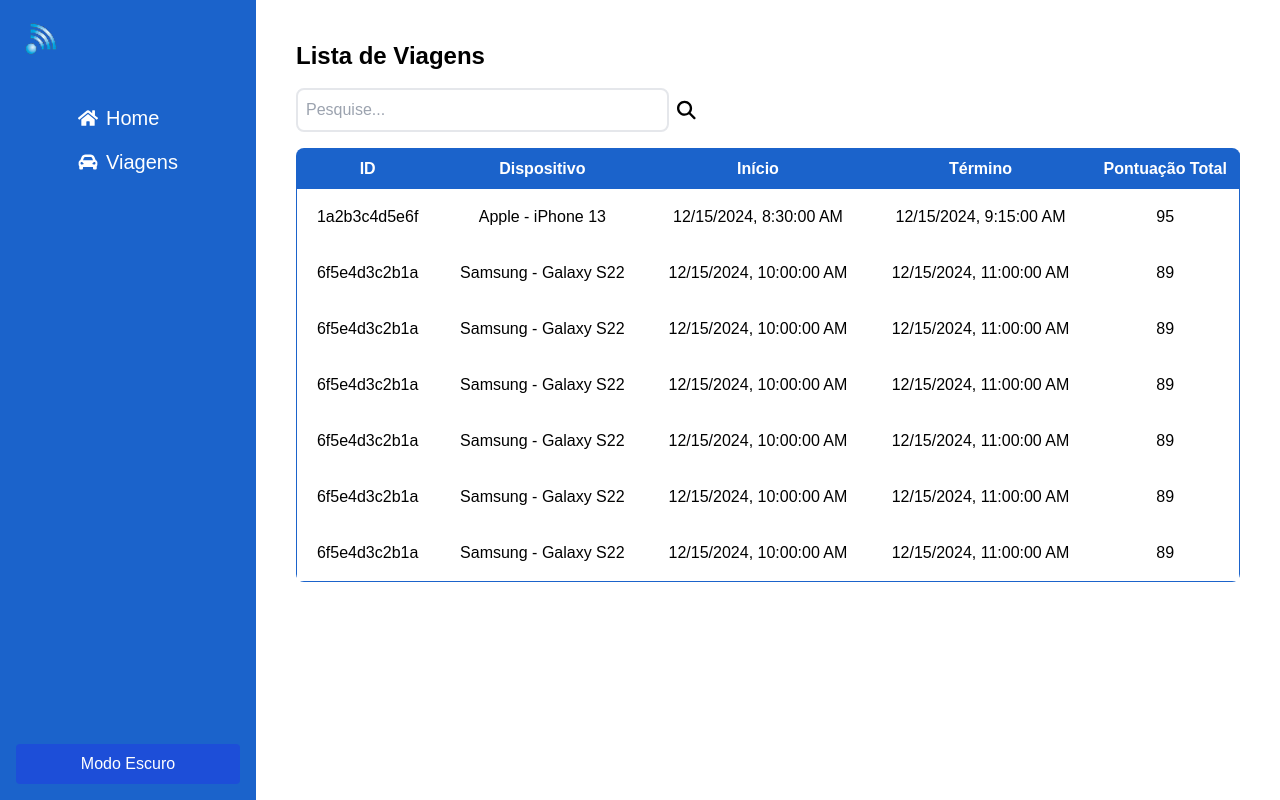
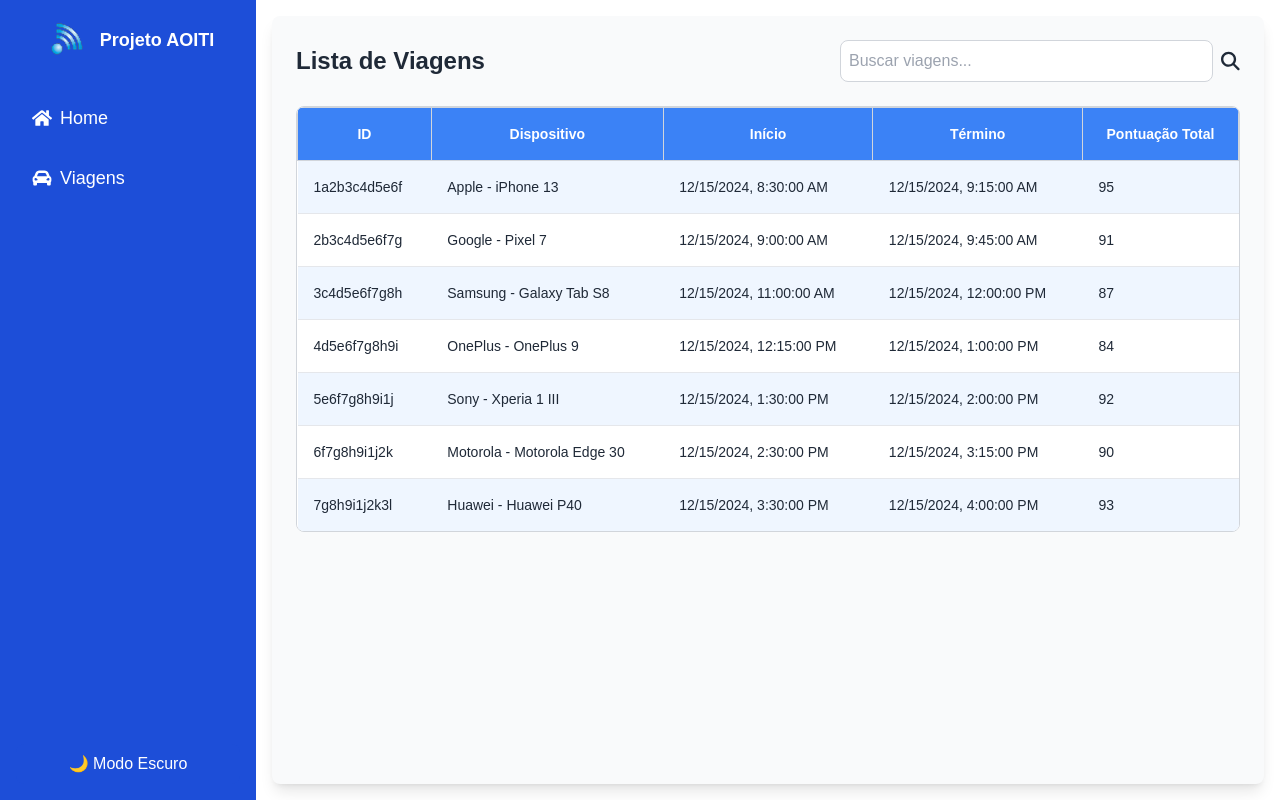
Before and after one commit to JonathasVeras/aioti-web, a Next.js app: page /travels in a window 1280 px wide. Built offline with nearby package versions, Linux system fonts and the light colour scheme.

Commit message:
ajuste do navbar e tabela

```diff
--- a/src/app/page.tsx
+++ b/src/app/page.tsx
@@ -1,7 +1,17 @@
 export default function Home() {
   return (
-    <div className="grid grid-rows-[20px_1fr_20px] items-center justify-items-center min-h-screen p-8 pb-20 gap-16 sm:p-20 font-[family-name:var(--font-geist-sans)]">
-      <p className="bg-primary p-2 m-2 rounded-lg">Home!</p>
+    <div className="grid grid-rows-[auto_1fr_auto] items-center justify-items-center min-h-screen p-8 gap-8 bg-gray-50 dark:bg-gray-900 text-gray-800 dark:text-gray-200 font-[family-name:var(--font-geist-sans)]">
+      {/* Cabeçalho */}
+      <header className="w-full text-center">
+        <h1 className="text-3xl font-bold">Bem-vindo à Home!</h1>
+      </header>
+
+      {/* Conteúdo principal */}
+      <main className="w-full max-w-4xl p-6 bg-white dark:bg-gray-800 rounded-lg shadow-lg">
+        <p className="text-center text-lg">
+          Esta é a página inicial.
+        </p>
+      </main>
     </div>
   );
 }
--- a/src/app/travels/mockData.ts
+++ b/src/app/travels/mockData.ts
@@ -16,7 +16,7 @@ interface Travel {
     turnsScore: number;
   }
 
-export const mockData: Travel[] = [
+  export const mockData: Travel[] = [
     {
       id: "1a2b3c4d5e6f",
       tenantId: "1a2b3c4d756f",
@@ -31,81 +31,81 @@ export const mockData: Travel[] = [
       turnsScore: 90,
     },
     {
-      id: "6f5e4d3c2b1a",
+      id: "2b3c4d5e6f7g",
       tenantId: "1a2b3c4d756f",
-      device: { type: "smartphone", model: "Galaxy S22", vendor: "Samsung" },
-      startTravel: "2024-12-15T10:00:00Z",
-      endTravel: "2024-12-15T11:00:00Z",
-      totalScore: 89,
-      brakingScore: 87,
+      device: { type: "smartphone", model: "Pixel 7", vendor: "Google" },
+      startTravel: "2024-12-15T09:00:00Z",
+      endTravel: "2024-12-15T09:45:00Z",
+      totalScore: 91,
+      brakingScore: 85,
       accelerationScore: 88,
-      speedScore: 85,
-      distractionsScore: 91,
-      turnsScore: 86,
+      speedScore: 92,
+      distractionsScore: 94,
+      turnsScore: 89,
     },
     {
-      id: "6f5e4d3c2b1a",
+      id: "3c4d5e6f7g8h",
       tenantId: "1a2b3c4d756f",
-      device: { type: "smartphone", model: "Galaxy S22", vendor: "Samsung" },
-      startTravel: "2024-12-15T10:00:00Z",
-      endTravel: "2024-12-15T11:00:00Z",
-      totalScore: 89,
-      brakingScore: 87,
-      accelerationScore: 88,
-      speedScore: 85,
+      device: { type: "tablet", model: "Galaxy Tab S8", vendor: "Samsung" },
+      startTravel: "2024-12-15T11:00:00Z",
+      endTravel: "2024-12-15T12:00:00Z",
+      totalScore: 87,
+      brakingScore: 82,
+      accelerationScore: 84,
+      speedScore: 89,
       distractionsScore: 91,
-      turnsScore: 86,
+      turnsScore: 88,
     },
     {
-      id: "6f5e4d3c2b1a",
-      tenantId: "1a2b3c4d756f",
-      device: { type: "smartphone", model: "Galaxy S22", vendor: "Samsung" },
-      startTravel: "2024-12-15T10:00:00Z",
-      endTravel: "2024-12-15T11:00:00Z",
-      totalScore: 89,
-      brakingScore: 87,
-      accelerationScore: 88,
-      speedScore: 85,
-      distractionsScore: 91,
-      turnsScore: 86,
+      id: "4d5e6f7g8h9i",
+      tenantId: "2b3c4d5e6f7g",
+      device: { type: "smartphone", model: "OnePlus 9", vendor: "OnePlus" },
+      startTravel: "2024-12-15T12:15:00Z",
+      endTravel: "2024-12-15T13:00:00Z",
+      totalScore: 84,
+      brakingScore: 80,
+      accelerationScore: 85,
+      speedScore: 88,
+      distractionsScore: 87,
+      turnsScore: 83,
     },
     {
-      id: "6f5e4d3c2b1a",
-      tenantId: "1a2b3c4d756f",
-      device: { type: "smartphone", model: "Galaxy S22", vendor: "Samsung" },
-      startTravel: "2024-12-15T10:00:00Z",
-      endTravel: "2024-12-15T11:00:00Z",
-      totalScore: 89,
-      brakingScore: 87,
-      accelerationScore: 88,
-      speedScore: 85,
-      distractionsScore: 91,
-      turnsScore: 86,
+      id: "5e6f7g8h9i1j",
+      tenantId: "3c4d5e6f7g8h",
+      device: { type: "smartphone", model: "Xperia 1 III", vendor: "Sony" },
+      startTravel: "2024-12-15T13:30:00Z",
+      endTravel: "2024-12-15T14:00:00Z",
+      totalScore: 92,
+      brakingScore: 89,
+      accelerationScore: 91,
+      speedScore: 95,
+      distractionsScore: 93,
+      turnsScore: 90,
     },
     {
-      id: "6f5e4d3c2b1a",
-      tenantId: "1a2b3c4d756f",
-      device: { type: "smartphone", model: "Galaxy S22", vendor: "Samsung" },
-      startTravel: "2024-12-15T10:00:00Z",
-      endTravel: "2024-12-15T11:00:00Z",
-      totalScore: 89,
-      brakingScore: 87,
-      accelerationScore: 88,
-      speedScore: 85,
-      distractionsScore: 91,
-      turnsScore: 86,
+      id: "6f7g8h9i1j2k",
+      tenantId: "4d5e6f7g8h9i",
+      device: { type: "smartphone", model: "Motorola Edge 30", vendor: "Motorola" },
+      startTravel: "2024-12-15T14:30:00Z",
+      endTravel: "2024-12-15T15:15:00Z",
+      totalScore: 90,
+      brakingScore: 86,
+      accelerationScore: 90,
+      speedScore: 92,
+      distractionsScore: 94,
+      turnsScore: 88,
     },
     {
-      id: "6f5e4d3c2b1a",
-      tenantId: "1a2b3c4d756f",
-      device: { type: "smartphone", model: "Galaxy S22", vendor: "Samsung" },
-      startTravel: "2024-12-15T10:00:00Z",
-      endTravel: "2024-12-15T11:00:00Z",
-      totalScore: 89,
-      brakingScore: 87,
-      accelerationScore: 88,
-      speedScore: 85,
-      distractionsScore: 91,
-      turnsScore: 86,
+      id: "7g8h9i1j2k3l",
+      tenantId: "5e6f7g8h9i1j",
+      device: { type: "smartphone", model: "Huawei P40", vendor: "Huawei" },
+      startTravel: "2024-12-15T15:30:00Z",
+      endTravel: "2024-12-15T16:00:00Z",
+      totalScore: 93,
+      brakingScore: 90,
+      accelerationScore: 92,
+      speedScore: 94,
+      distractionsScore: 95,
+      turnsScore: 91,
     },
   ];
--- a/src/components/Navbar.tsx
+++ b/src/components/Navbar.tsx
@@ -2,16 +2,18 @@
 import Image from "next/image";
 import Link from "next/link";
 import React, { useState, useEffect } from "react";
-import { FaHome } from "react-icons/fa";
-import { FaCarAlt } from "react-icons/fa";
+import { FaHome, FaCarAlt, FaBars, FaTimes } from "react-icons/fa";
 
-export const linkPersonalization: string = `hover:bg-blue-700 dark:hover:bg-gray-700 rounded text-xl`
-export const buttonDivPersonalization: string = `flex items-center gap-2`
+const linkPersonalization: string = `
+  flex items-center gap-2 text-lg
+  hover:bg-blue-600 dark:hover:bg-gray-600
+  px-4 py-2 rounded-lg transition-all duration-200
+`;
 
 const Navbar: React.FC = () => {
   const [darkMode, setDarkMode] = useState(false);
+  const [isMobileMenuOpen, setIsMobileMenuOpen] = useState(false);
 
-  // Salva o estado do modo no localStorage e aplica a classe no HTML
   useEffect(() => {
     if (darkMode) {
       document.documentElement.classList.add("dark");
@@ -22,7 +24,6 @@ const Navbar: React.FC = () => {
     }
   }, [darkMode]);
 
-  // Carrega o estado inicial do modo
   useEffect(() => {
     const theme = localStorage.getItem("theme");
     if (theme === "dark") {
@@ -31,10 +32,12 @@ const Navbar: React.FC = () => {
   }, []);
 
   return (
-    <nav className="bg-primary dark:bg-primary-dark text-white dark:text-gray-100">
+    <nav className=" bg-blue-700 dark:bg-gray-700 text-white">
+      {/* Navbar para Desktop */}
       <div className="hidden md:flex flex-col h-screen w-64 p-4">
-        {/* Navbar para Desktop */}
-        <div className="flex items-center">
+        <div className="flex items-center justify-center mb-8">
+          {/* Logo (imagem) e texto centralizado */}
+          <div className="flex items-center justify-center gap-2">
             <Image
               src="/logo_png_transparent.png"
               alt="Logo"
@@ -42,54 +45,88 @@ const Navbar: React.FC = () => {
               height={50}
               className="object-contain"
             />
+            <span className="text-lg font-bold">Projeto AOITI</span>
           </div>
-        <ul className="grid grid-col gap-4 items-center justify-center mt-10">
+        </div>
+        <ul className="space-y-4">
           <li>
             <Link href="/" className={linkPersonalization}>
-              <div className={buttonDivPersonalization}>
-                <FaHome />
-                Home
-              </div>
+              <FaHome className="text-xl" />
+              <span>Home</span>
             </Link>
           </li>
           <li>
             <Link href="/travels" className={linkPersonalization}>
-            <div className={buttonDivPersonalization}>
-                <FaCarAlt />
-                Viagens
-              </div>
+              <FaCarAlt className="text-xl" />
+              <span>Viagens</span>
             </Link>
           </li>
         </ul>
         <button
           onClick={() => setDarkMode(!darkMode)}
-          className="mt-auto bg-blue-700 dark:bg-gray-700 text-white dark:text-gray-200 hover:bg-blue-600 dark:hover:bg-gray-600 p-2 rounded"
+          className="mt-auto bg-blue-700 dark:bg-gray-700 text-white hover:bg-gray-600 dark:hover:bg-gray-500 px-4 py-2 rounded-lg flex items-center justify-center transition-all duration-200"
         >
-          {darkMode ? "Modo Claro" : "Modo Escuro"}
+          {darkMode ? "☀️ Modo Claro" : "🌙 Modo Escuro"}
         </button>
       </div>
 
-      <div className="md:hidden flex flex-row w-full p-4">
       {/* Navbar para Mobile */}
-        <ul className="flex flex-row gap-4">
+      <div className="md:hidden flex items-center justify-between p-4 bg-gray-800 dark:bg-gray-900">
+        <div className="flex items-center justify-center gap-2">
+          {/* Logo (imagem) e texto centralizado para mobile */}
+          <Image
+            src="/logo_png_transparent.png"
+            alt="Logo"
+            width={40}
+            height={40}
+            className="object-contain"
+          />
+          <span className="text-lg font-bold">Projeto AOITI</span>
+        </div>
+        <button
+          onClick={() => setIsMobileMenuOpen(!isMobileMenuOpen)}
+          className="text-white text-2xl"
+        >
+          {isMobileMenuOpen ? <FaTimes /> : <FaBars />}
+        </button>
+      </div>
+
+      {/* Menu Mobile Dropdown */}
+      {isMobileMenuOpen && (
+        <div className="md:hidden bg-blue-700 dark:bg-gray-700 text-white p-4">
+          <ul className="space-y-4">
             <li>
-            <Link href="/" className="hover:bg-blue-700 dark:hover:bg-gray-700 p-2 rounded">
-              Home
+              <Link
+                href="/"
+                className={linkPersonalization}
+                onClick={() => setIsMobileMenuOpen(false)}
+              >
+                <FaHome className="text-xl" />
+                <span>Home</span>
               </Link>
             </li>
             <li>
-            <Link href="/travels" className="hover:bg-blue-700 dark:hover:bg-gray-700 p-2 rounded">
-              Viagens
+              <Link
+                href="/travels"
+                className={linkPersonalization}
+                onClick={() => setIsMobileMenuOpen(false)}
+              >
+                <FaCarAlt className="text-xl" />
+                <span>Viagens</span>
               </Link>
             </li>
           </ul>
           <button
-          onClick={() => setDarkMode(!darkMode)}
-          className="ml-4 bg-blue-700 dark:bg-gray-700 text-white dark:text-gray-200 hover:bg-blue-600 dark:hover:bg-gray-600 p-2 rounded"
+            onClick={() => {
+              setDarkMode(!darkMode);
+              setIsMobileMenuOpen(false);
+            }}
+            className="mt-4 bg-blue-700 dark:bg-gray-700 text-white hover:bg-gray-600 dark:hover:bg-gray-500 px-4 py-2 rounded-lg w-full transition-all duration-200"
           >
-          {darkMode ? "☀️" : "🌙"}
+            {darkMode ? "☀️ Modo Claro" : "🌙 Modo Escuro"}
           </button>
         </div>
+      )}
     </nav>
   );
 };
--- a/src/components/Tables/SimpleTable/SimpleTable.tsx
+++ b/src/components/Tables/SimpleTable/SimpleTable.tsx
@@ -21,23 +21,29 @@ const SimpleTable = <T,>({ title, data, columns, setSearchbarText }: SimpleTable
   };
 
   return (
-    <div className="p-6 bg-white dark:bg-black h-full text-black dark:text-white">
-      <h1 className="text-2xl font-bold mb-4">{title}</h1>
-      <div className="flex items-center gap-2 w-[400px] mb-4">
-        <input
-          type="text"
-          placeholder="Pesquise..."
-          className="w-full p-2 border-2 rounded-lg focus:outline-none focus:ring-2 focus:ring-primary dark:focus:ring-primary-dark dark:bg-black"
-          onChange={handleSearchChange}
-        />
-        <FaMagnifyingGlass size={20}/>
+    <div className="p-6 bg-gray-50 dark:bg-gray-900 h-full text-gray-800 dark:text-gray-200 rounded-lg shadow-lg">
+      <div className="flex justify-between items-center mb-6">
+        {/* Título da tabela */}
+        <h1 className="text-2xl font-bold">{title}</h1>
+
+        {/* Barra de pesquisa */}
+        <div className="flex items-center gap-2 w-[400px]">
+          <input
+            type="text"
+            placeholder="Buscar viagens..."
+            className="w-full p-2 border border-gray-300 rounded-lg focus:outline-none focus:ring-2 focus:ring-blue-400 dark:border-gray-700 dark:bg-gray-800"
+            onChange={handleSearchChange}
+          />
+          <FaMagnifyingGlass size={20} />
+        </div>
       </div>
-      <div className="overflow-x-auto rounded-lg">
-        <table className="min-w-full border border-primary dark:border-primary-dark">
+
+      <div className="overflow-x-auto rounded-lg border border-gray-300 dark:border-gray-700">
+        <table className="min-w-full text-sm bg-white dark:bg-gray-800">
           <thead>
-            <tr className="bg-primary dark:bg-primary-dark text-white">
+            <tr className="bg-blue-500 dark:bg-blue-600 text-white">
               {columns.map((column, index) => (
-                <th key={index} className="p-2">
+                <th key={index} className="p-4 text-center font-bold border border-gray-300 dark:border-gray-700">
                   {column.header}
                 </th>
               ))}
@@ -47,10 +53,12 @@ const SimpleTable = <T,>({ title, data, columns, setSearchbarText }: SimpleTable
             {data.map((row, rowIndex) => (
               <tr
                 key={rowIndex}
-                className="hover:bg-primary dark:hover:bg-primary-dark hover:text-white"
+                className={`border-t border-gray-200 dark:border-gray-700 ${
+                  rowIndex % 2 === 0 ? "bg-blue-50 dark:bg-gray-900" : "bg-white dark:bg-gray-800"
+                } hover:bg-blue-100 dark:hover:bg-blue-700`}
               >
                 {columns.map((column, colIndex) => (
-                  <td key={colIndex} className="p-4 text-center">
+                  <td key={colIndex} className="p-4 text-left">
                     {column.render
                       ? column.render(row[column.accessor], row)
                       : (row[column.accessor] as React.ReactNode)}
```
Lines whose indentation alone changed are shown as unchanged.
